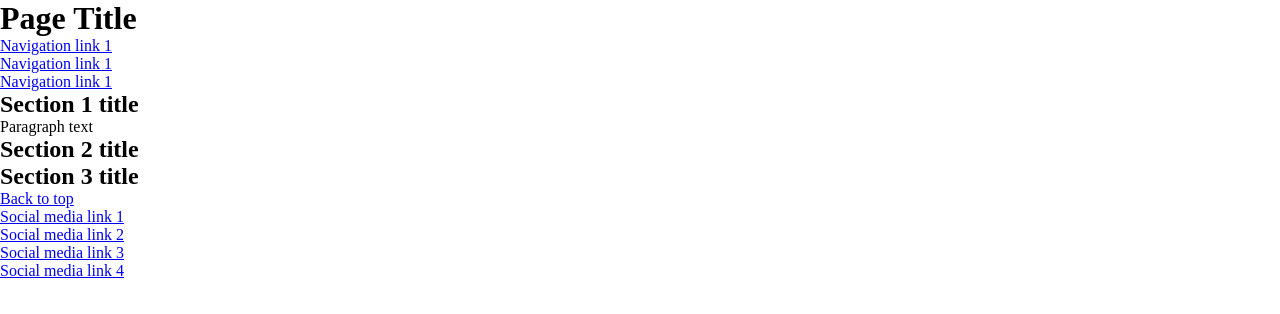
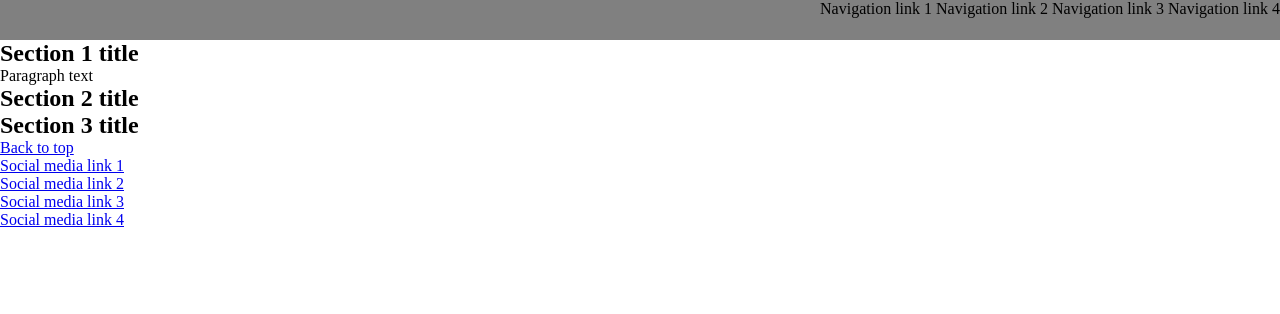
Before and after one commit to paulio11/P1-Personality-Site, a plain HTML site: page index.html in a window 1280 px wide. Drawn offline with Linux system fonts and the light colour scheme.

Commit message:
Add basic header structure and style

```diff
--- a/assets/styles/style.css
+++ b/assets/styles/style.css
@@ -2,3 +2,26 @@
     margin: 0;
     padding: 0;
 }
+
+/* header and navigation */
+
+header {
+    background-color: grey;
+    width: 100%;
+    height: 40px;
+}
+
+#top-menu {
+    float: right;
+    vertical-align: middle;
+}
+
+#top-menu li {
+    display: inline;
+}
+
+#top-menu a {
+    text-decoration: none;
+    /* temporary color, change later */
+    color: black;
+}
--- a/index.html
+++ b/index.html
@@ -15,12 +15,12 @@
 
 <body>
     <header>
-        <h1>Page Title</h1>
-        <nav>
+        <nav id="top-menu">
             <ul>
                 <li><a href="#">Navigation link 1</a></li>
-                <li><a href="#">Navigation link 1</a></li>
-                <li><a href="#">Navigation link 1</a></li>
+                <li><a href="#">Navigation link 2</a></li>
+                <li><a href="#">Navigation link 3</a></li>
+                <li><a href="#">Navigation link 4</a></li>
             </ul>
         </nav>
     </header>
```
